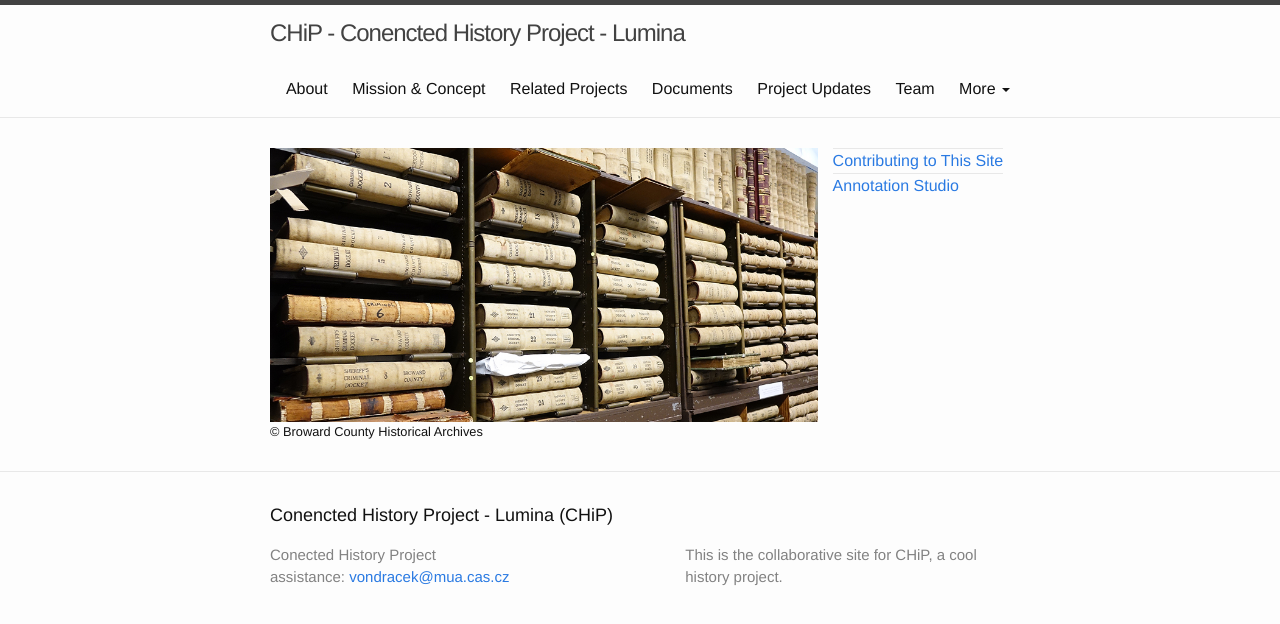
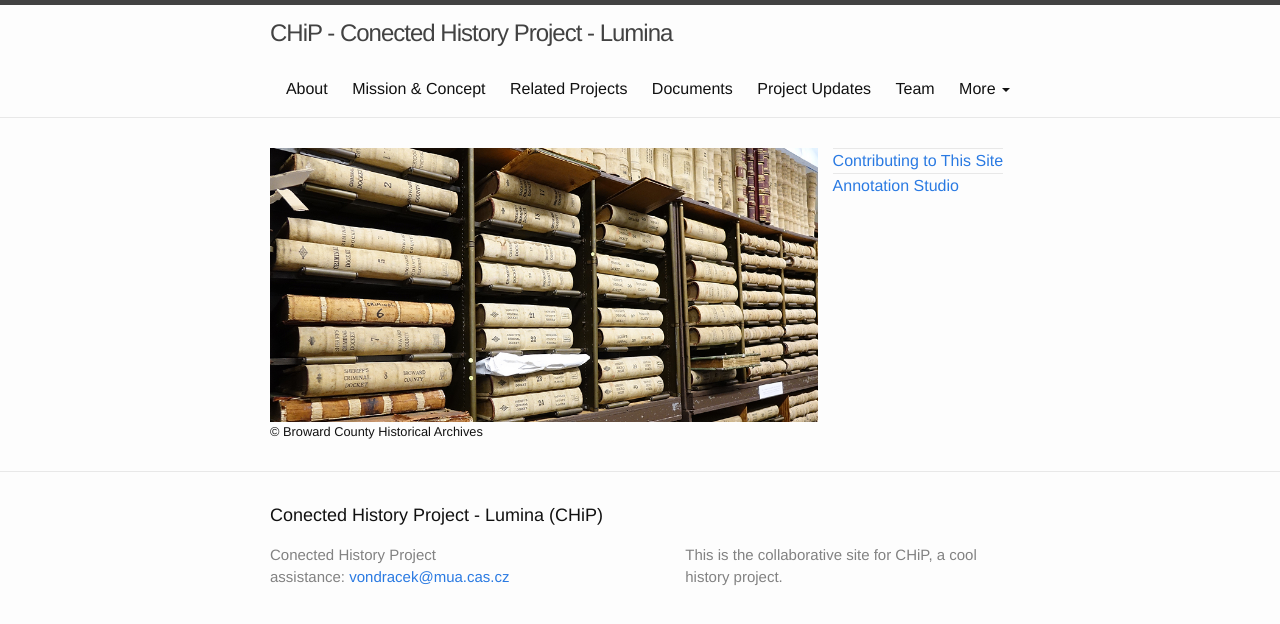
Before and after one commit to CHiP-Lumina/chip-lumina.github.io, a Jekyll site: the page built from index.html, in a window 1280 px wide. Shown: the top 624 px of the page. Built offline with Jekyll 4.4.1, drawn with Linux system fonts in a browser that asks for light colours.

Commit message:
Update _config.yml
Correct spelling errors

```diff
--- a/_config.yml
+++ b/_config.yml
@@ -1,8 +1,8 @@
 # Site settings
 theme: jekyll-theme-cayman
 title: "Conected History Project"
-full_name: "CHiP - Conencted History Project - Lumina"
-name: "Conencted History Project - Lumina (CHiP)"
+full_name: "CHiP - Conected History Project - Lumina"
+name: "Conected History Project - Lumina (CHiP)"
 email: vondracek@mua.cas.cz
 description: > # this means to ignore newlines until "baseurl:"
   This is the collaborative site for CHiP, a cool history project.
```
